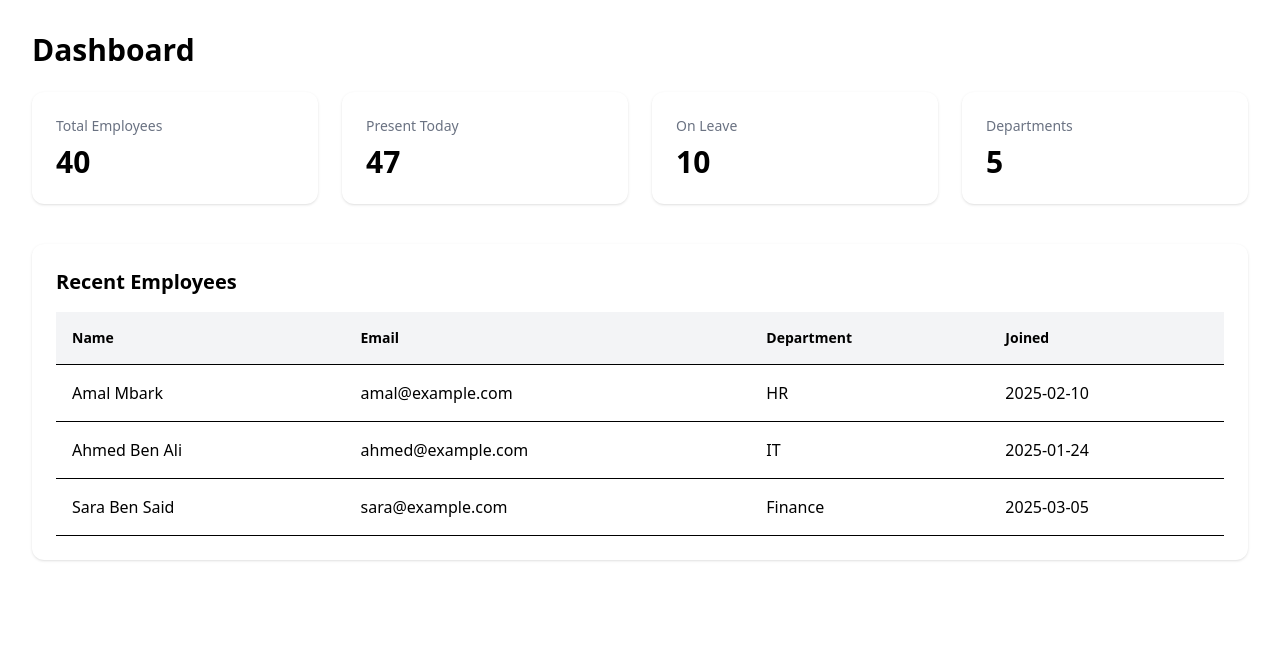
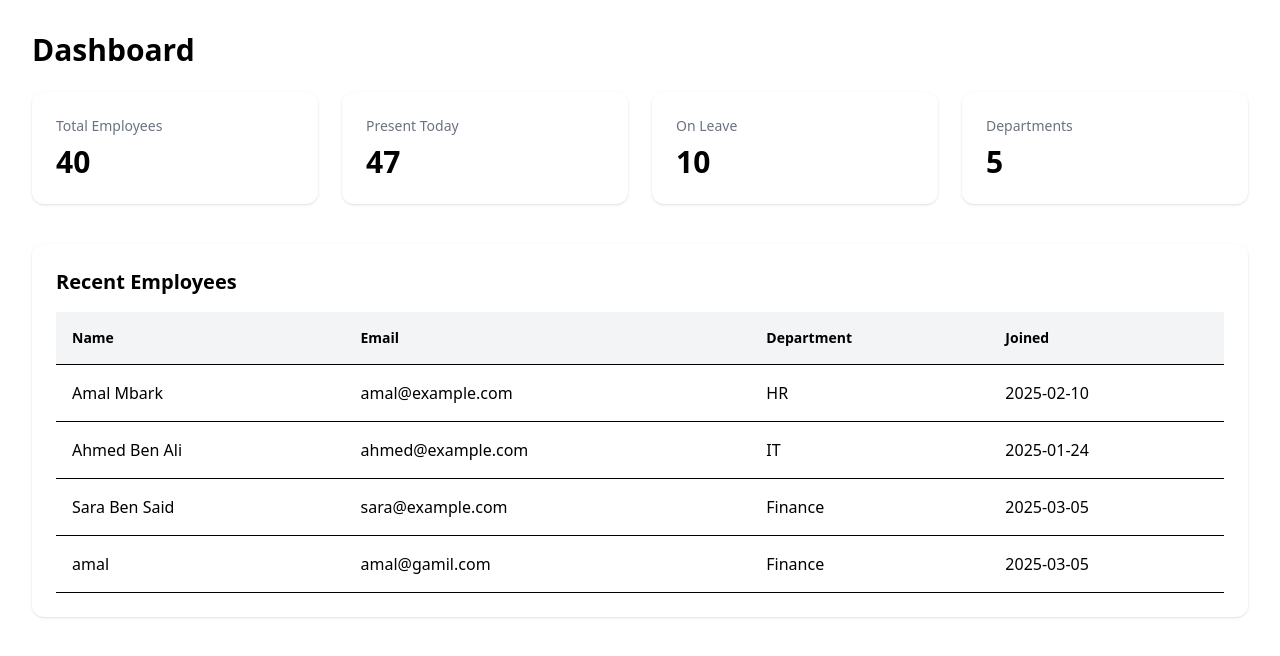
Before and after one commit to MbarkAmal/hr-demo-workflow, a Next.js app: page / in a window 1280 px wide. Shown: the top 656 px of the page. Built offline with nearby package versions, Linux system fonts and the light colour scheme.

Commit message:
AGR-14: tableau avec colones

```diff
--- a/app/page.js
+++ b/app/page.js
@@ -66,6 +66,14 @@ export default function Dashboard() {
                 <td className="p-4">Finance</td>
                 <td className="p-4">2025-03-05</td>
               </tr>
+                 {/* row 3 */}
+              <tr className="border-b hover:bg-gray-50">
+                <td className="p-4">amal </td>
+                <td className="p-4">amal@gamil.com</td>
+                <td className="p-4">Finance</td>
+                <td className="p-4">2025-03-05</td>
+              </tr>
+
             </tbody>
           </table>
         </div>
```
